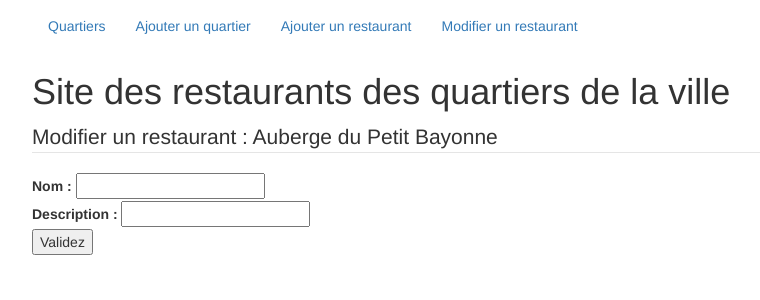
After one commit to kris-ipeh/GRETA_restoBaiona, a PHP site: page /form_restaurant.php?id_restaurant=1 in a window 1280 px wide. The commit adds this page. Shown: the top 300 px of the page, without its empty margins (38-798 px from the left). Run offline with PHP 8.4, Linux system fonts and the light colour scheme; data comes from the database, SQL or seed files in the repository; data that the repository does not hold is empty; a stand-in replaces the project's code that opens the database connection.

Commit message:
création modification retsaurant

```diff
--- /dev/null
+++ b/form_restaurant.php
@@ -0,0 +1,38 @@
+	<?php
+		include("entete.php");
+		include('base.inc.php');
+
+		$id = $_REQUEST['id_restaurant'];
+	$id_restaurant = $_REQUEST['id_restaurant'];
+
+$requete = $base->prepare(
+  "select nom AS nom_du_restaurant from restaurant where id=:id_restaurant"
+);
+
+$requete->bindValue(":id_restaurant", $id_restaurant);
+
+$requete->execute();
+
+$ligne = $requete->fetch();
+		?>
+
+			<form action="modifier_un_restaurant.php" >
+
+		<fieldset id="Renseignez les champs suivants">
+				<legend>Modifier un restaurant : <?php echo $ligne['nom_du_restaurant'];?></legend>
+
+				<div class="reponseSimple">
+					<label for="nom">Nom :</label>
+					<input type="text" name="nom">
+				</div>
+
+				<div class="reponseSimple">
+					<label for="description">Description :</label>
+					<input type="text" name="description">
+				</div>
+
+					<input type="hidden" name="id" value="<?php echo $id ?>">
+
+		</fieldset>
+
+			<input type="submit" value="Validez"></input>
--- a/menu.inc.php
+++ b/menu.inc.php
@@ -15,5 +15,10 @@
     Ajouter un restaurant
    </a>
   </li>
+ <li>
+   <a href="action_modifier_restaurant.php">
+    Modifier un restaurant
+   </a>
+  </li>
  </ul>
 </nav>
```
Also changed, not shown: action_modifier_restaurant.php (added, +24 -0 lines), modifier_un_restaurant.php (added, +26 -0 lines).
